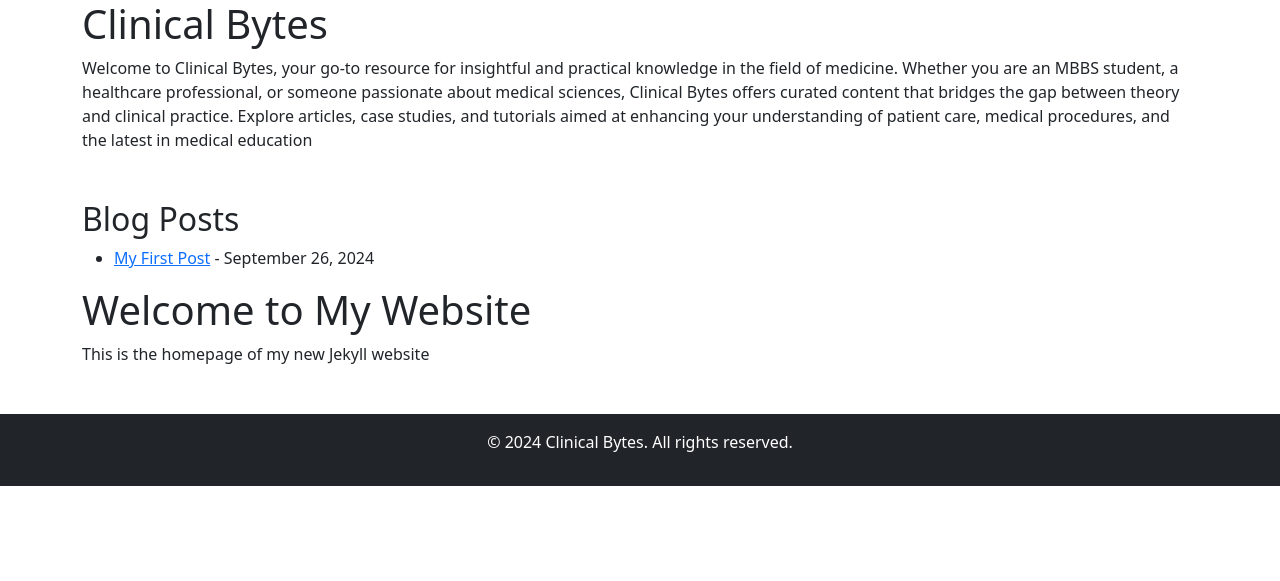
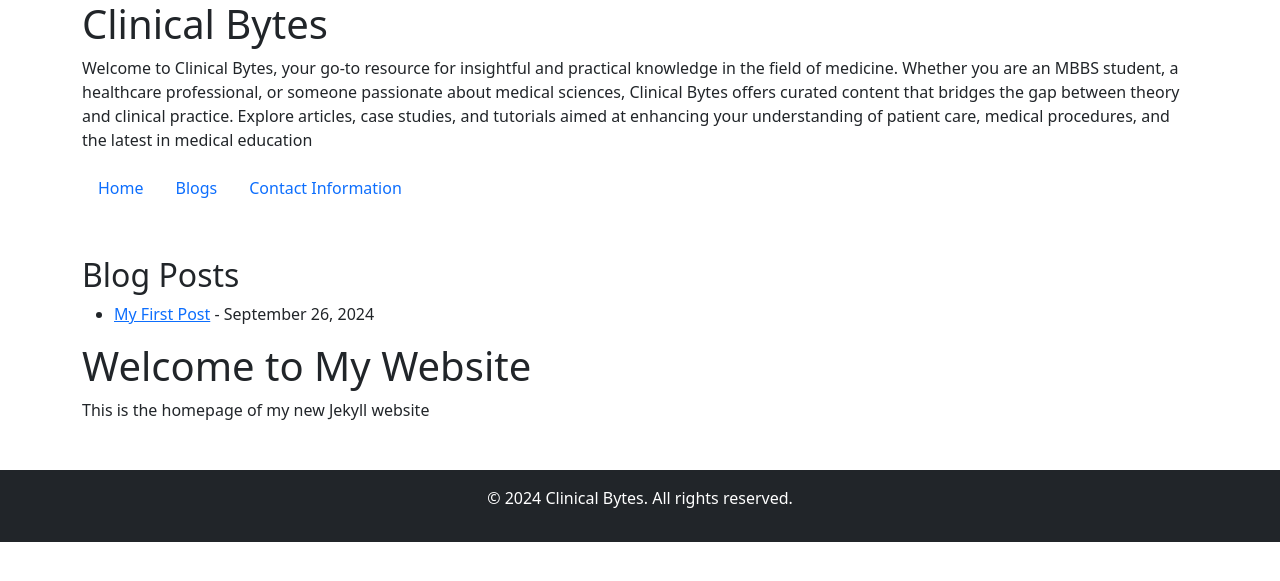
Before and after one commit to prabhatsharm007/prabhatsharm007.github.io, a Jekyll site: the page built from index.md, in a window 1280 px wide. Shown: the top 581 px of the page. Built offline with Jekyll 4.4.1, drawn with Linux system fonts in a browser that asks for light colours.

Commit message:
Update default.html

```diff
--- a/_layouts/default.html
+++ b/_layouts/default.html
@@ -8,22 +8,17 @@
     <link rel="stylesheet" href="/assets/css/styles.css">
 </head>
 <body>
-    <!-- <header class="bg-primary text-white p-3">
-        <div class="container">
-            <h1>{{ site.title }}</h1>
-            <p>{{ site.description }}</p>
-        </div>
-    </header>
-    <main class="container my-5">
-        {{ content }}
-    </main>
-    <footer class="bg-dark text-white text-center p-3">
-        <p>&copy; {{ site.time | date: '%Y' }} {{ site.title }}. All rights reserved.</p>
-    </footer> -->
     <header class="custom-header">
         <div class="container">
             <h1>{{ site.title }}</h1>
             <p>{{ site.description }}</p>
+            <nav>
+                <ul class="nav">
+                    <li class="nav-item"><a class="nav-link" href="/">Home</a></li>
+                    <li class="nav-item"><a class="nav-link" href="/blogs">Blogs</a></li>
+                    <li class="nav-item"><a class="nav-link" href="/contact">Contact Information</a></li>
+                </ul>
+            </nav>
         </div>
     </header>
     <main class="custom-main container my-5">
```
Lines whose indentation alone changed are shown as unchanged.
